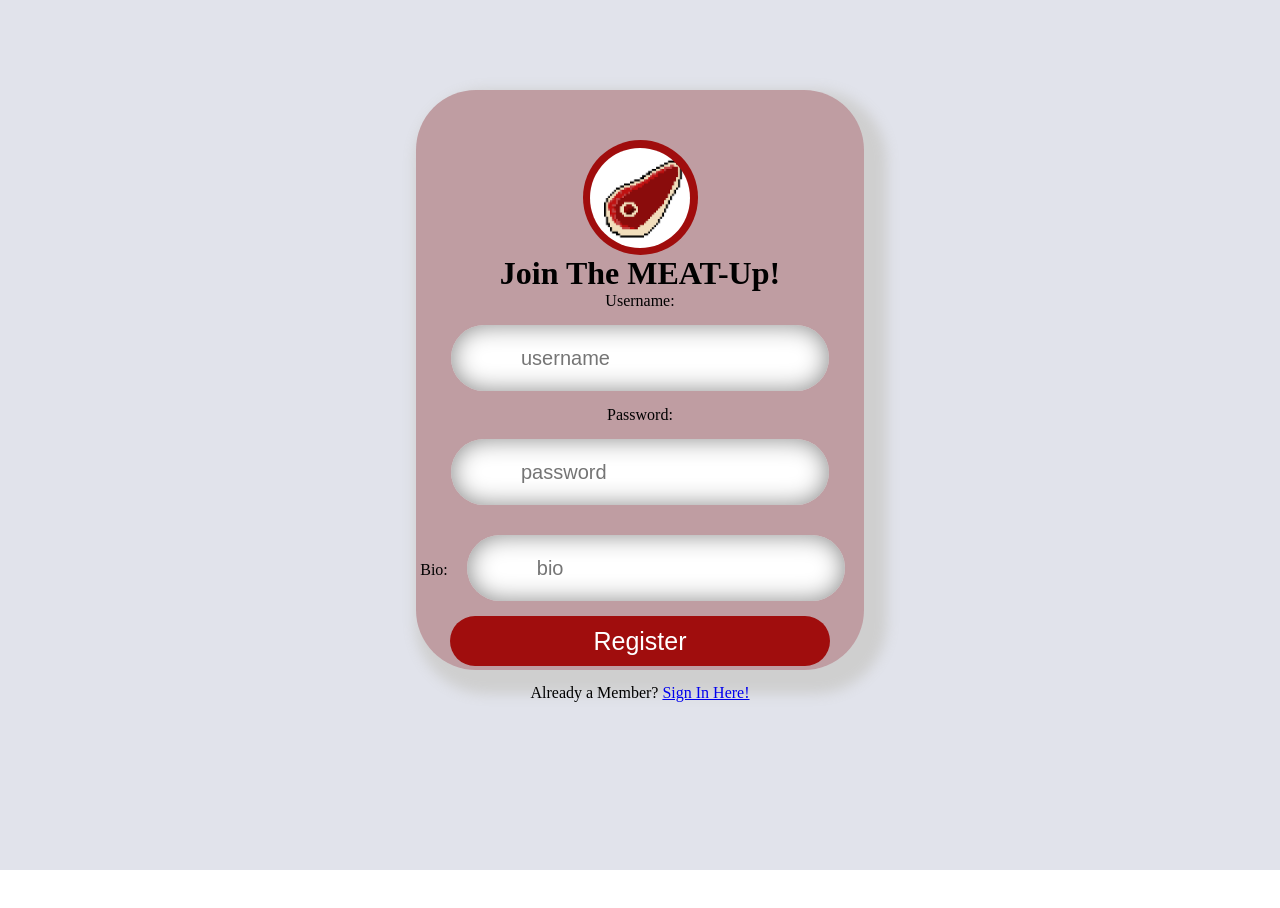
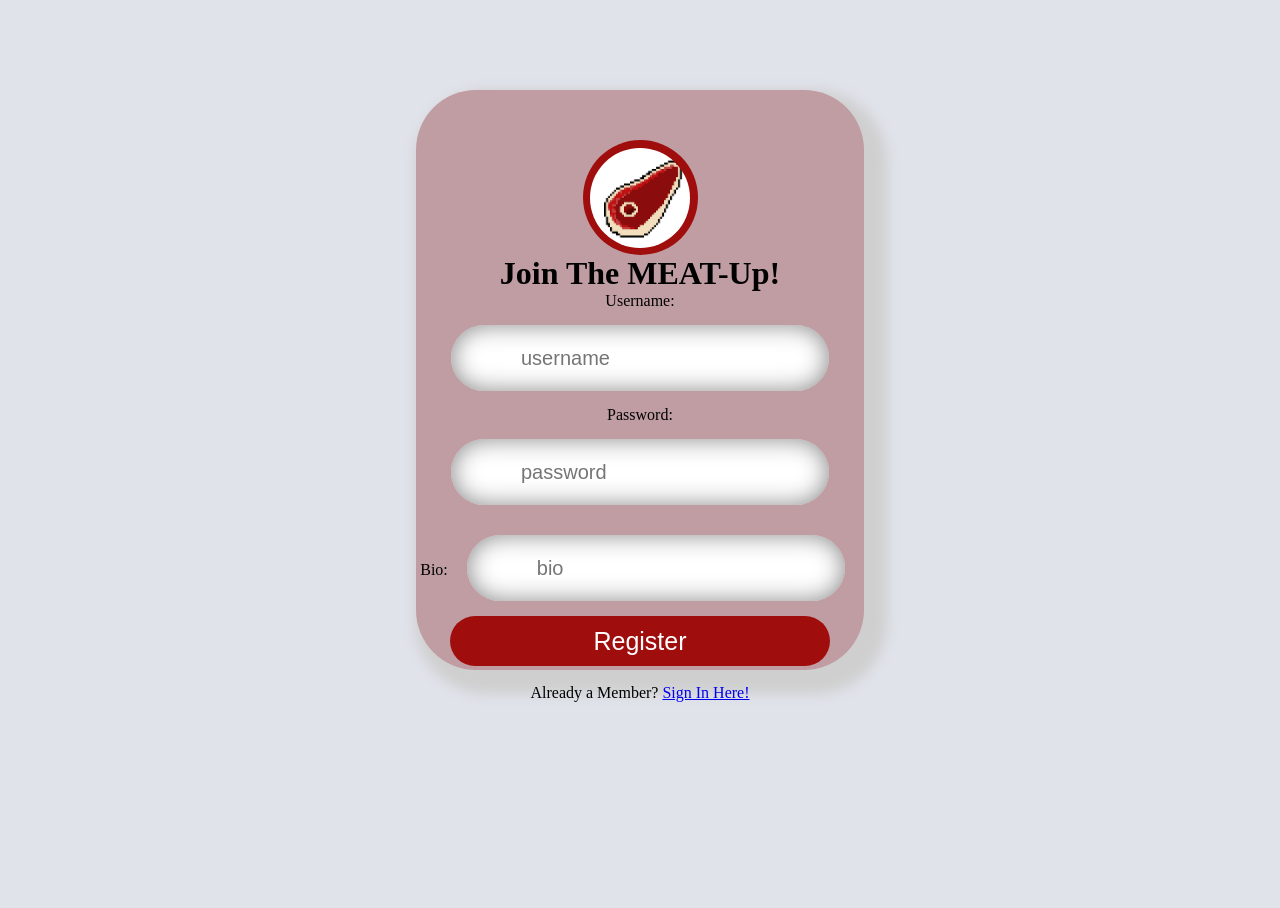
Before and after one commit to evannf/capstone_frontend, a React (Create React App) app: page / in a window 1280 px wide. Shown: the top 908 px of the page. Before the commit the page ends 870 px from the top, so only its background shows below. Built offline with nearby package versions, Linux system fonts and the light colour scheme.

Commit message:
more styling

```diff
--- a/src/styles/register.css
+++ b/src/styles/register.css
@@ -3,7 +3,7 @@
     justify-content: center;
     display: flex;
     padding-top: 90px;
-    padding-bottom: 200px;
+    padding-bottom: 250px;
     background-color: #e1e3eb;
   }
 .formContainer {
```
